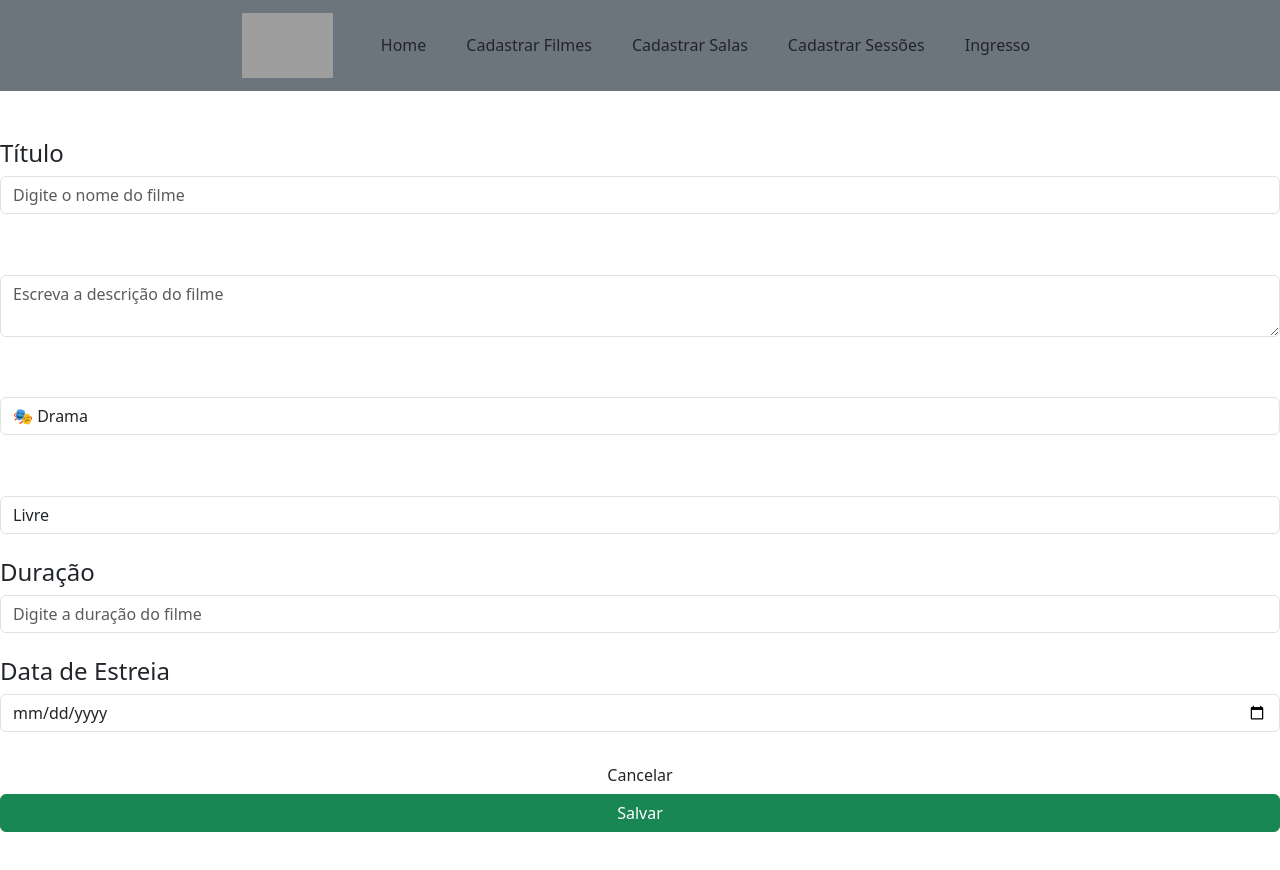
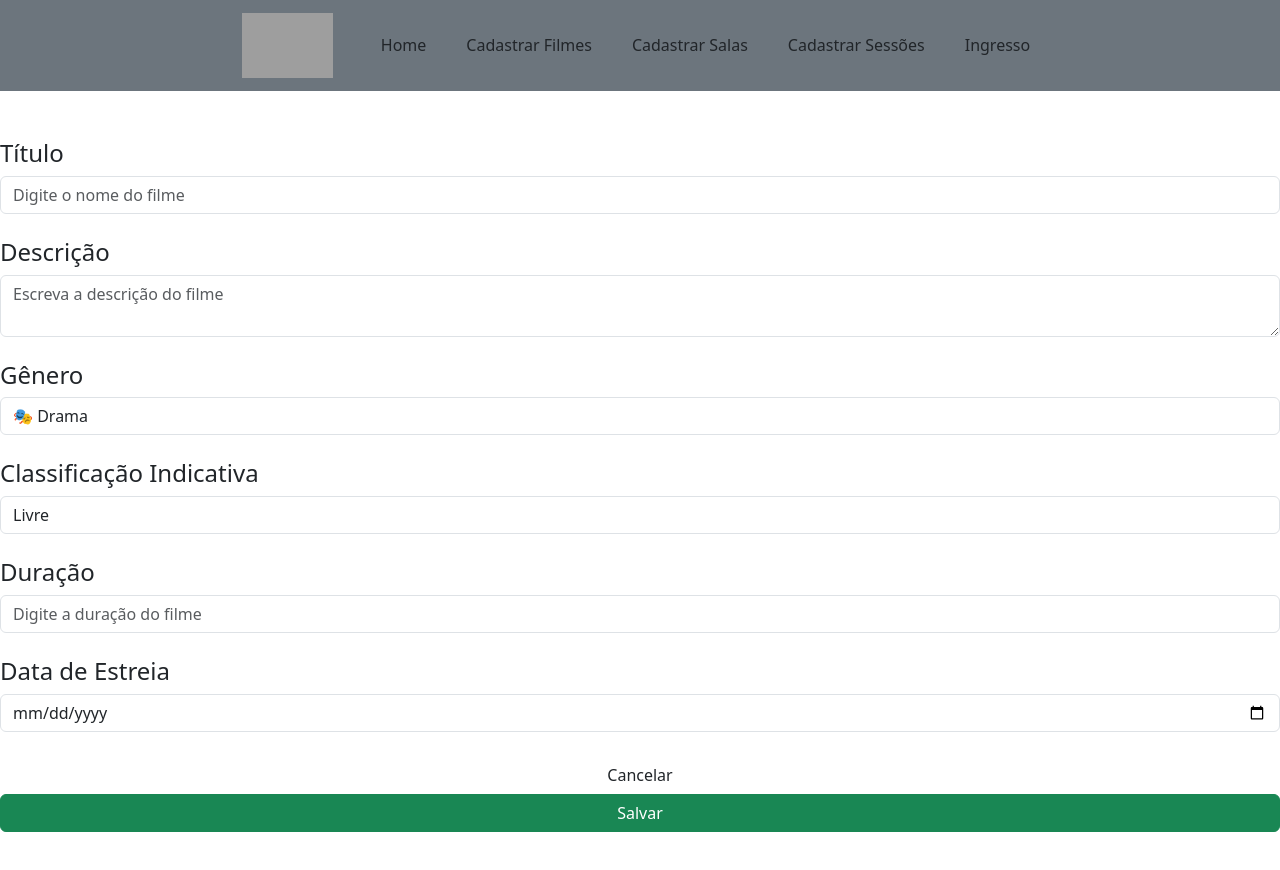
Before and after one commit to Quezad4/ExerciciosCMP1069, a React (Vite) app in the folder Tarefa4/cinema-react/: page /cadastrarFilme in a window 1280 px wide. Shown: the top 870 px of the page. Built offline with nearby package versions, Linux system fonts and the light colour scheme; grey boxes are pictures that could not be loaded; a web font is replaced by a local one.

Commit message:
componentizacao do filmeform inteiro

```diff
--- a/Tarefa4/cinema-react/src/components/input/Input.jsx
+++ b/Tarefa4/cinema-react/src/components/input/Input.jsx
@@ -1,7 +1,7 @@
 function Input({
     id,
-    type = "form-control",
-    variant,
+    type,
+    variant = "form-control",
     valor,
     placeholder,
     onChange,
--- /dev/null
+++ b/Tarefa4/cinema-react/src/components/select/Select.jsx
@@ -0,0 +1,21 @@
+export function Select({
+    id,
+    variant,
+    options = [],
+    label,
+    onChange
+
+}) {
+    return (
+        <>
+            <div className="form-group mb-4">
+                <label className="text-dark h4" htmlFor={id}>{label}</label>
+                <select className={variant} id={id} onChange={onChange}>
+                    {options.map((opcao, i) => {
+                       return <option key={i} value={opcao}>{opcao}</option>
+                    })}
+                </select>
+            </div>
+        </>
+    );
+}
--- /dev/null
+++ b/Tarefa4/cinema-react/src/components/texarea/TextArea.jsx
@@ -0,0 +1,22 @@
+export function TextArea({
+    id,
+    placeholder,
+    variant,
+    numRow,
+    label,
+    onChange
+}) {
+    return (
+        <>
+            <div className="form-group mb-4">
+                <label className="text-dark h4 " htmlFor={id}>{label}</label>
+                <textarea
+                    className={variant} id={id}
+                    placeholder={placeholder} row={numRow}
+                    onChange={onChange}/>
+
+
+            </div>
+        </>
+    );
+}
--- a/Tarefa4/cinema-react/src/features/filme/components/FilmeForm.jsx
+++ b/Tarefa4/cinema-react/src/features/filme/components/FilmeForm.jsx
@@ -1,71 +1,110 @@
 import Input from "../../../components/input/Input"
 import Button from "../../../components/buttons/Button";
+import { TextArea } from "../../../components/texarea/TextArea";
+import { Select } from "../../../components/select/Select";
+import { useState } from "react";
+
 
 
 function FilmeForm({
     variant
 }) {
+    const generos = [
+        "🎭 Drama",
+        "😂 Comédia",
+        "🎬 Ação",
+        "😱 Terror",
+        "🕵️ Suspense",
+        "🌌 Ficção Científica",
+        "🧙 Fantasia",
+        "💖 Romance",
+        "🤠 Faroeste",
+        "👶 Animação",
+        "🎸 Musical",
+        "🔍 Policial/Crime"
+    ];
+
+    const classificacoes = [
+        "Livre",
+        "10 anos",
+        "12 anos",
+        "14 anos",
+        "16 anos",
+        "18 anos"
+    ];
+
+
+    const [titulo, setTitulo] = useState("");
+    const [descricao, setDescricao] = useState("");
+    const [genero, setGenero] = useState("");
+    const [classificacao, setClassificacao] = useState("");
+    const [duracao, setDuracao] = useState("");
+    const [dataEstreia, setDataEstreia] = useState("");
+
+    function handleSubmit(e) {
+        e.preventDefault();
+
+        const dados = {
+            titulo,
+            descricao,
+            genero,
+            classificacao,
+            duracao,
+            dataEstreia
+        };
+
+        console.log("Dados do filme:", dados);
+    }
+
     return (
-        <form className={variant}>
-
+        <form className={variant} onSubmit={handleSubmit}>
             <Input type={"text"}
                 variant={"form-control"}
                 id={"titulo-filme"}
                 placeholder={"Digite o nome do filme"}
-                label={"Título"} />
+                label={"Título"}
+                valor={titulo}
+                onChange={e => setTitulo(e.target.value)} />
 
-            <div className="form-group mb-4">
-                <label className="text-white h4 " htmlFor="descricao-filme">Descrição</label>
-                <textarea className="form-control" id="descricao-filme"
-                    placeholder="Escreva a descrição do filme" row="3" required></textarea>
-            </div>
+            <TextArea id={"descricao-filme"}
+                label={"Descrição"}
+                variant={"form-control"}
+                numRow={"3"}
+                placeholder={"Escreva a descrição do filme"}
+                onChange={e => setDescricao(e.target.value)} />
 
-            <div className="form-group mb-4">
-                <label className="text-white h4" htmlFor="genero-filme">Gênero</label>
-                <select className="form-control" id="genero-filme">
-                    <option>🎭 Drama</option>
-                    <option>😂 Comédia</option>
-                    <option>🎬 Ação</option>
-                    <option>😱 Terror</option>
-                    <option>🕵️ Suspense</option>
-                    <option>🌌 Ficção Científica</option>
-                    <option>🧙 Fantasia </option>
-                    <option>💖 Romance</option>
-                    <option>🤠 Faroeste</option>
-                    <option>👶 Animação</option>
-                    <option>🎸 Musical</option>
-                    <option>🔍 Policial/Crime</option>
-                </select>
-            </div>
+            <Select id={"genero-filme"}
+                label={"Gênero"}
+                variant={"form-control"}
+                options={generos}
+                onChange={e => setGenero(e.target.value)}/>
 
-            <div className="form-group mb-4">
-                <label className="text-white h4" htmlFor="classNameificacao-filme">classNameificação Indicativa</label>
-                <select className="form-control" id="classNameificacao-filme">
-                    <option>Livre</option>
-                    <option>10 anos</option>
-                    <option>12 anos</option>
-                    <option>14 anos</option>
-                    <option>16 anos</option>
-                    <option>18 anos</option>
-                </select>
-            </div>
-
+            <Select id={"classificacao-filme"}
+                label={"Classificação Indicativa"}
+                variant={"form-control"}
+                options={classificacoes}
+                onChange={e => setClassificacao(e.target.value)}/>
 
             <Input type={"number"}
                 variant={"form-control"}
                 id={"duracao-filme"}
                 placeholder={"Digite a duração do filme"}
-                label={"Duração"} />
+                label={"Duração"}
+                valor={duracao}
+                onChange={e => setDuracao(e.target.value)} />
             <Input
                 type={"date"}
                 variant={"form-control"}
                 id={"data-filme"}
-                label={"Data de Estreia"} />
+                label={"Data de Estreia"}
+                valor={dataEstreia}
+                onChange={e => setDataEstreia(e.target.value)} />
 
             <Button
                 type={"button"}
                 variant={"btn bg-white"}
-                texto={"Cancelar"}/>
+                texto={"Cancelar"}
+            />
             <Button
                 type={"submit"}
                 variant={"btn btn-success"}
--- a/Tarefa4/cinema-react/src/features/filme/index.jsx
+++ b/Tarefa4/cinema-react/src/features/filme/index.jsx
@@ -4,7 +4,6 @@ export function CadastrarFilme(){
     return(
         <>
         <FilmeForm variant={"d-flex flex-column mb-5"}> </FilmeForm>
-
         </>
     );
 }
```
